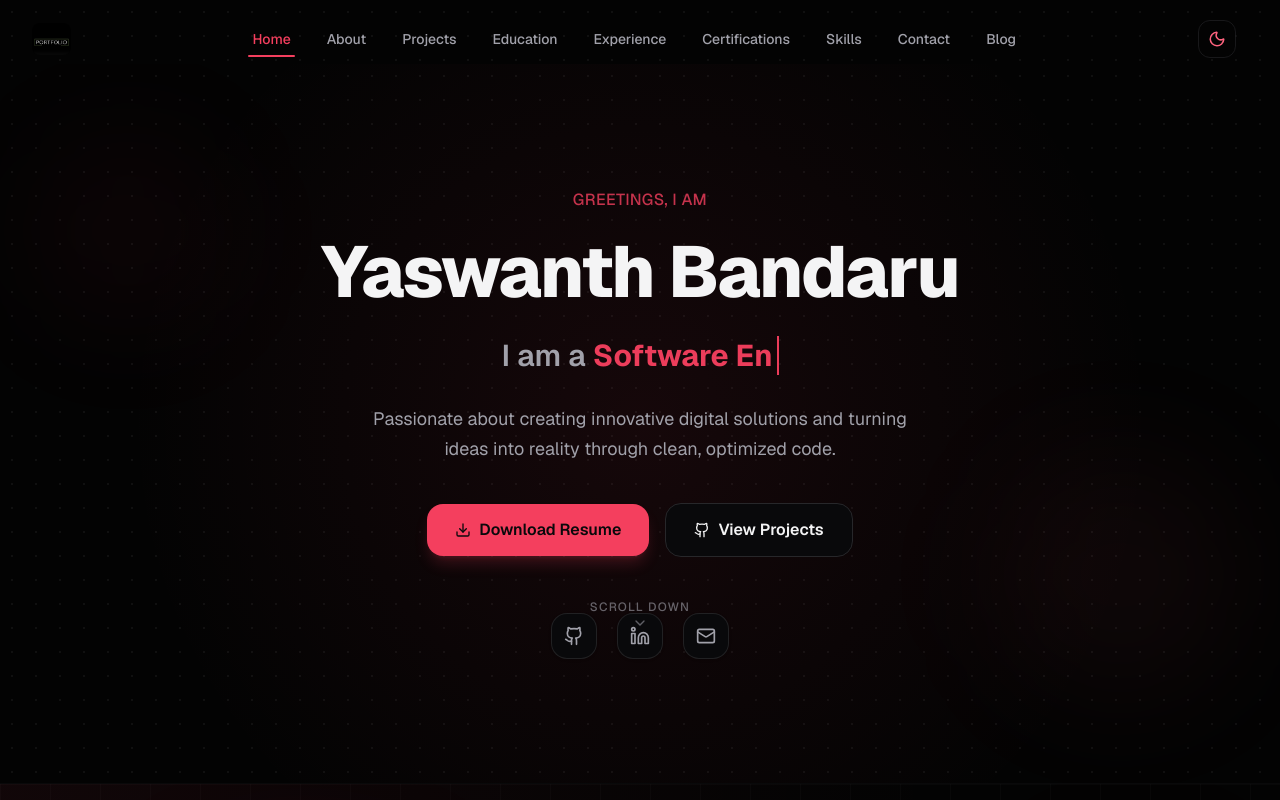
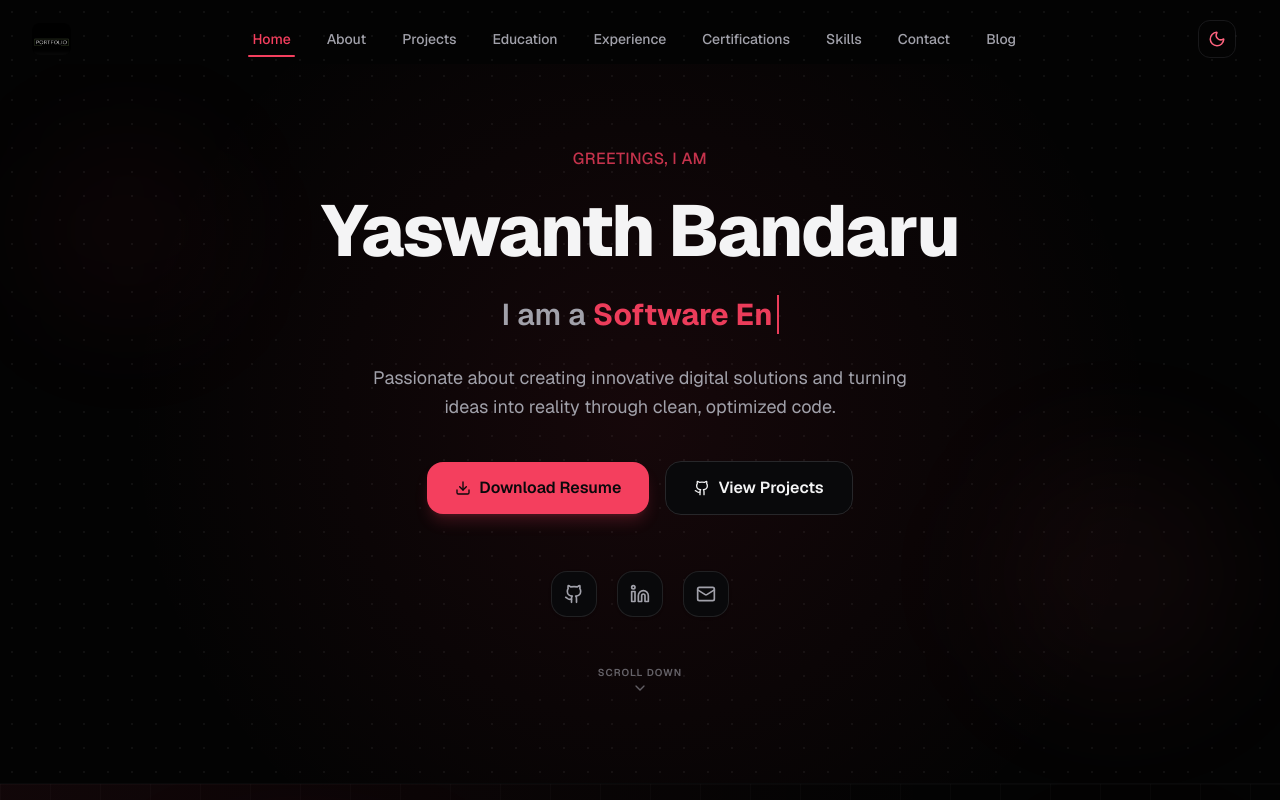
Before and after one commit to Gittyasn/PORTFOLIO, a Next.js app: page / in a window 1280 px wide. Shown: the top 800 px of the page. Built offline with nearby package versions, Linux system fonts and the light colour scheme.

Commit message:
style: fix Hero scroll down indicator layout hierarchy to prevent overlapping social links

```diff
--- a/src/components/sections/hero.tsx
+++ b/src/components/sections/hero.tsx
@@ -174,18 +174,18 @@ export function Hero() {
               <Mail className="w-5 h-5" />
             </a>
           </motion.div>
-        </motion.div>
 
-        {/* Scroll indicator */}
+          {/* Scroll indicator - Placed in normal flow directly below social icons */}
           <motion.div
             initial={{ opacity: 0 }}
             animate={{ opacity: 0.6 }}
             transition={{ delay: 1.1 }}
             onClick={handleScrollToAbout}
-          className="absolute bottom-6 flex flex-col items-center space-y-1 text-muted-foreground hover:text-primary cursor-pointer transition-colors"
+            className="flex flex-col items-center space-y-1 text-muted-foreground hover:text-primary cursor-pointer transition-colors pt-6"
           >
-          <span className="text-xs uppercase tracking-widest font-medium">Scroll Down</span>
+            <span className="text-[10px] uppercase tracking-widest font-semibold">Scroll Down</span>
             <ChevronDown className="w-4 h-4 animate-bounce" />
+          </motion.div>
         </motion.div>
       </div>
     </section>
```
Also changed, not shown: src/components/sections/experience.tsx (+4 -6 lines). Lines whose indentation alone changed are shown as unchanged.
